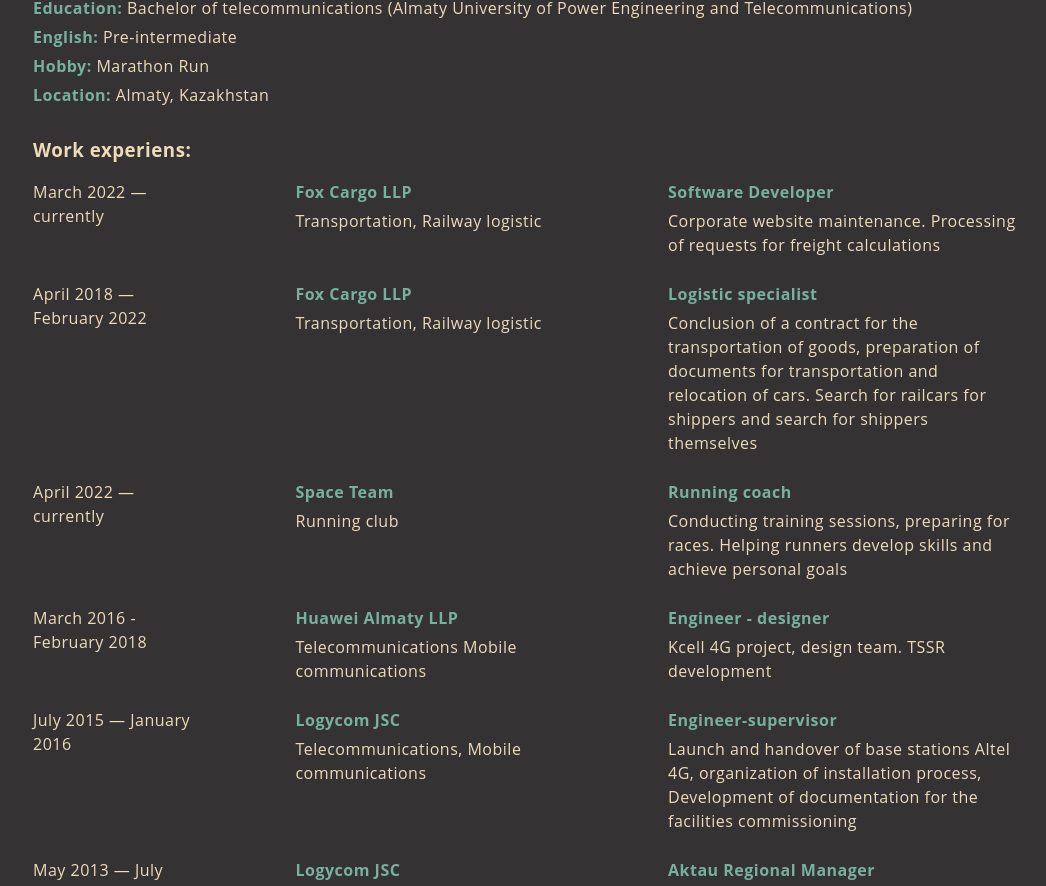
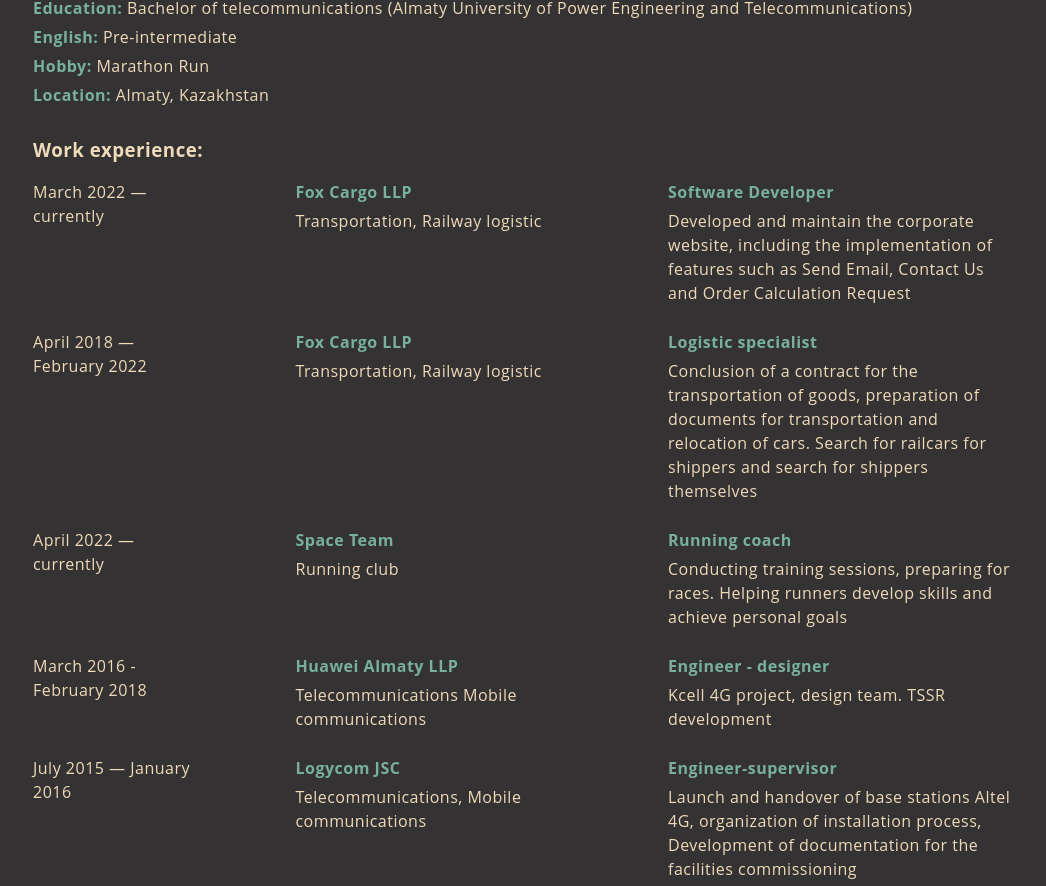
Before and after one commit to KanatJuzbayev/cv-react, a React (Create React App) app: page / in a window 1280 px wide. Shown: the part 1012-1898 px from the top of the page, without its empty margins (107-1153 px from the left). Built offline with nearby package versions, Linux system fonts and the light colour scheme.

Commit message:
feat: change experience text

```diff
--- a/src/App.tsx
+++ b/src/App.tsx
@@ -3,7 +3,7 @@
 import Project from './components/project/Project';
 import projects from './components/project/projects.json';
 import Work from './components/experiens/Experiens';
-import works from './components/experiens/experiens.json';
+import works from './components/experiens/experience.json';
 
 function App() {
   function getAge(dateString) {
@@ -86,7 +86,7 @@
         </section>
 
         <section className="experiens">
-          <h3>Work experiens:</h3>
+          <h3>Work experience:</h3>
           {works.map((work, i) => {
             return <Work work={work} key={i} />;
           })}
--- a/src/components/experiens/experiens.json
+++ b/src/components/experiens/experience.json
@@ -3,7 +3,7 @@
     "placeTittle": "Fox Cargo LLP",
     "placeText": "Transportation, Railway logistic",
     "positionTittle": "Software Developer",
-    "positionText": "Сorporate website maintenance. Processing of requests for freight calculations",
+    "positionText": "Developed and maintain the corporate website, including the implementation of features such as Send Email, Contact Us and Order Calculation Request",
     "workPeriod": "March 2022 — currently"
   },
   {
```
